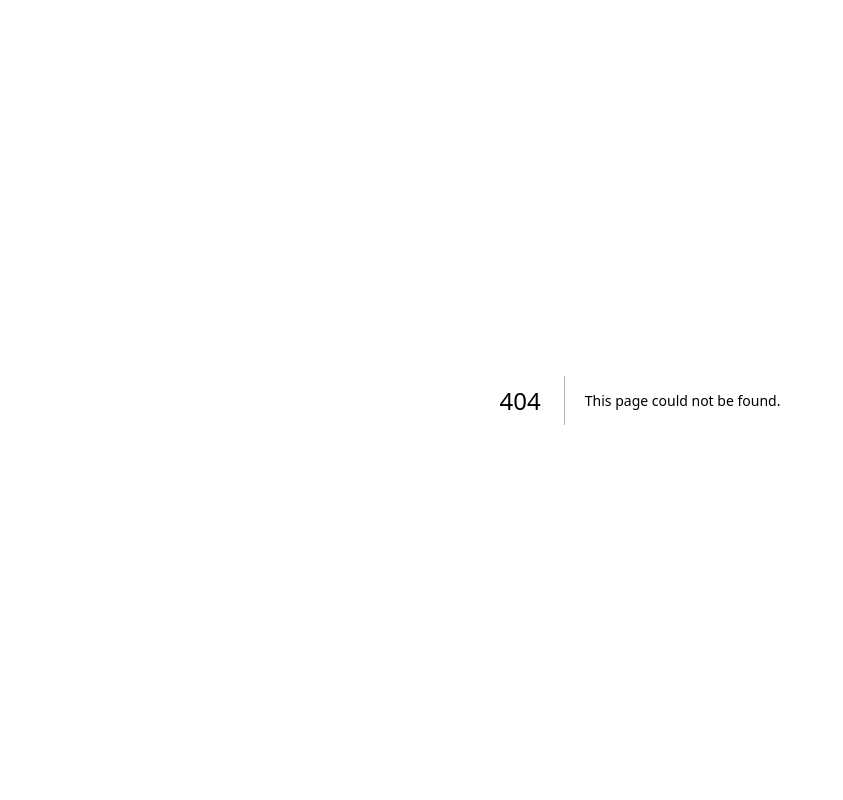
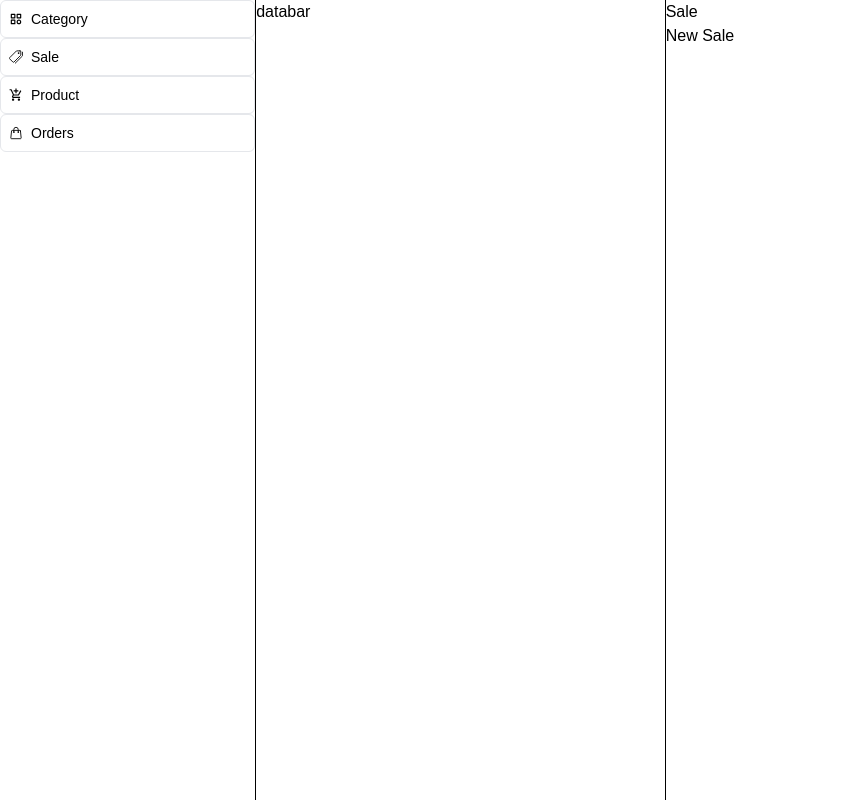
Before and after one commit to J9-tops/online-store, a Next.js app: page /vendor/category in a window 1280 px wide. Before the commit this address had no page. Shown: the whole page, without its empty margins (0-843 px from the left). Built offline with nearby package versions, Linux system fonts and the light colour scheme.

Commit message:
designing the vendor page

```diff
--- a/app/globals.css
+++ b/app/globals.css
@@ -15,8 +15,6 @@
 }
 
 body {
-  color: var(--foreground);
-  background: var(--background);
   font-family: Arial, Helvetica, sans-serif;
 }
 
--- a/app/layout.tsx
+++ b/app/layout.tsx
@@ -13,7 +13,7 @@ export default function RootLayout({
 }>) {
   return (
     <html lang="en">
-      <body className={`antialiased`}>{children}</body>
+      <body>{children}</body>
     </html>
   );
 }
--- /dev/null
+++ b/app/vendor/category/page.tsx
@@ -0,0 +1,14 @@
+import React from "react";
+
+const Page = () => {
+  return (
+    <div>
+      <header>
+        <p>Sale</p>
+        <h1>New Sale</h1>
+      </header>
+    </div>
+  );
+};
+
+export default Page;
--- a/app/vendor/layout.tsx
+++ b/app/vendor/layout.tsx
@@ -3,24 +3,22 @@ import Sidebar from "@/components/vendor/Sidebar";
 import "../globals.css";
 
 export const metadata = {
-  title: "Next.js",
+  title: "Vendor Page",
   description: "Generated by Next.js",
 };
 
-export default function RootLayout({
+export default function VendorLayout({
   children,
 }: {
   children: React.ReactNode;
 }) {
   return (
-    <html lang="en">
-      <body className="border border-solid border-red-500 flex flex-col lg:flex-row">
-        <Sidebar />
-        <div>
-          <DataBar />
-          {children}
-        </div>
-      </body>
-    </html>
+    <div className="flex flex-col lg:flex-row">
+      <Sidebar />
+      <div className="lg:flex w-full">
+        <DataBar />
+        <div>{children}</div>
+      </div>
+    </div>
   );
 }
--- /dev/null
+++ b/app/vendor/order/page.tsx
@@ -0,0 +1,7 @@
+import React from "react";
+
+const Page = () => {
+  return <div>order</div>;
+};
+
+export default Page;
--- /dev/null
+++ b/app/vendor/product/page.tsx
@@ -0,0 +1,7 @@
+import React from "react";
+
+const Page = () => {
+  return <div>product</div>;
+};
+
+export default Page;
--- /dev/null
+++ b/app/vendor/sale/page.tsx
@@ -0,0 +1,7 @@
+import React from "react";
+
+const Page = () => {
+  return <div>sale</div>;
+};
+
+export default Page;
--- a/components/Header.tsx
+++ b/components/Header.tsx
@@ -88,7 +88,7 @@ const Header = async () => {
               </SignedIn>
               {user ? (
                 <div className="h-10 flex items-center text-sm gap-2 border border-gray-200 px-2 py-1 rounded-md shadow-md hover:shadow-none hoverEffect">
-                  <div className="hidden lg:block">
+                  <div className="hidden lg:block capitalize">
                     <UserButton showName />
                   </div>
                   <div className="lg:hidden">
--- a/components/vendor/DataBar.tsx
+++ b/components/vendor/DataBar.tsx
@@ -1,7 +1,11 @@
 import React from "react";
 
 const DataBar = () => {
-  return <div>databar</div>;
+  return (
+    <div className="lg:w-[40%] lg:border-r lg:border-solid lg:border-black">
+      databar
+    </div>
+  );
 };
 
 export default DataBar;
--- a/components/vendor/Sidebar.tsx
+++ b/components/vendor/Sidebar.tsx
@@ -1,7 +1,43 @@
+import Link from "next/link";
 import React from "react";
+import { BiCategory } from "react-icons/bi";
+import { IoPricetagsOutline } from "react-icons/io5";
+import { MdAddShoppingCart } from "react-icons/md";
+import { HiOutlineShoppingBag } from "react-icons/hi2";
 
 const Sidebar = () => {
-  return <div>sidebar</div>;
+  return (
+    <aside className="flex lg:flex-col lg:w-[25%] lg:border-r lg:border-solid lg:border-black gap-2 lg:gap-0 lg:min-h-screen">
+      <Link
+        href={"/vendor/category"}
+        className="flex lg:justify-start lg:items-center text-sm gap-2 border border-black border-solid lg:border-b lg:border-gray-200 p-2 rounded-md flex-1 justify-center lg:flex-initial"
+      >
+        <BiCategory />
+        <span className="hidden lg:block">Category</span>
+      </Link>
+      <Link
+        href={"/vendor/sale"}
+        className="flex lg:justify-start lg:items-center text-sm gap-2 border border-black border-solid lg:border-b lg:border-gray-200 p-2 rounded-md flex-1 justify-center lg:flex-initial"
+      >
+        <IoPricetagsOutline />
+        <span className="hidden lg:block">Sale</span>
+      </Link>
+      <Link
+        href={"/vendor/product"}
+        className="flex lg:justify-start lg:items-center text-sm gap-2 border border-black border-solid lg:border-b lg:border-gray-200 p-2 rounded-md flex-1 justify-center lg:flex-initial"
+      >
+        <MdAddShoppingCart />
+        <span className="hidden lg:block">Product</span>
+      </Link>
+      <Link
+        href={"/vendor/order"}
+        className="flex lg:justify-start lg:items-center text-sm gap-2 border border-black border-solid lg:border-b lg:border-gray-200 p-2 rounded-md flex-1 justify-center lg:flex-initial"
+      >
+        <HiOutlineShoppingBag />
+        <span className="hidden lg:block">Orders</span>
+      </Link>
+    </aside>
+  );
 };
 
 export default Sidebar;
```
